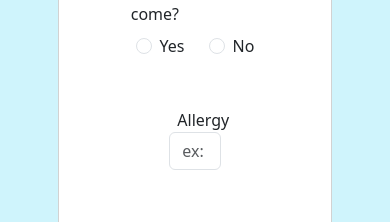
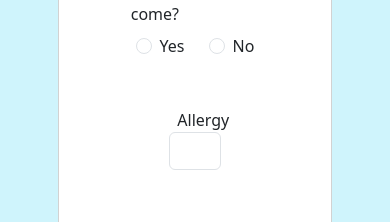
Before and after one commit to bisoukeiko/holbertonschool-portfolio, a React (Vite) app in the folder client/: page /Rsvp/1 in a window 390 px wide. Shown: the part 1040-1262 px from the top of the page. Built offline with nearby package versions, Linux system fonts and the light colour scheme; no server answers.

Commit message:
fix code: add valodation for parent's phone

```diff
--- a/client/src/Components/Rsvp.jsx
+++ b/client/src/Components/Rsvp.jsx
@@ -62,6 +62,13 @@ function Rsvp() {
       setErrValidation([])
 
       const updatedValues = { ...guestValue };
+
+      if (!updatedValues.parentPhone) {
+        setErrValidation([
+          "Parent's phone number is required."
+        ])
+        return;
+      }
 
       // console.log('updatedValues', updatedValues);
       axios.put(`http://localhost:5000/guest/updateRsvp/${updatedValues.idGuest}`, {...updatedValues, 'partyId': partyId})
@@ -177,7 +184,7 @@ function Rsvp() {
                     <div className='' style={{ width: '40%' }}>
 
                         <label htmlFor='guestAllergy' className='ms-2'>Allergy</label>
-                        <input id='guestAllergy' type='text' placeholder='ex: gulten' className='form-control mb-5' value={guestValue.guestAllergy}
+                        <input id='guestAllergy' type='text' placeholder='' className='form-control mb-5' value={guestValue.guestAllergy}
                             onChange={event => handleChange(guestValue.idGuest, 'guestAllergy', event.target.value)}
                         />
 
```
